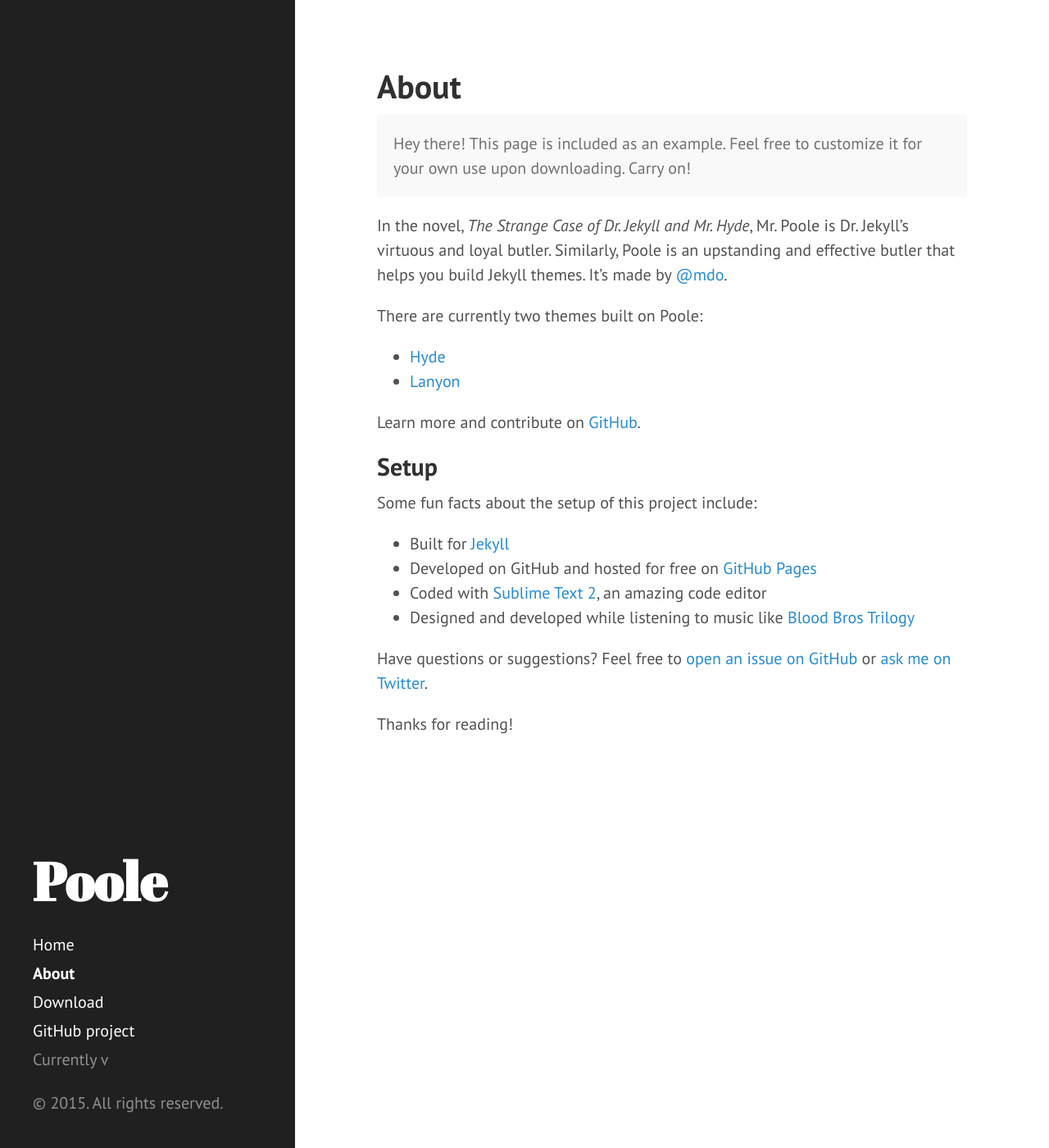
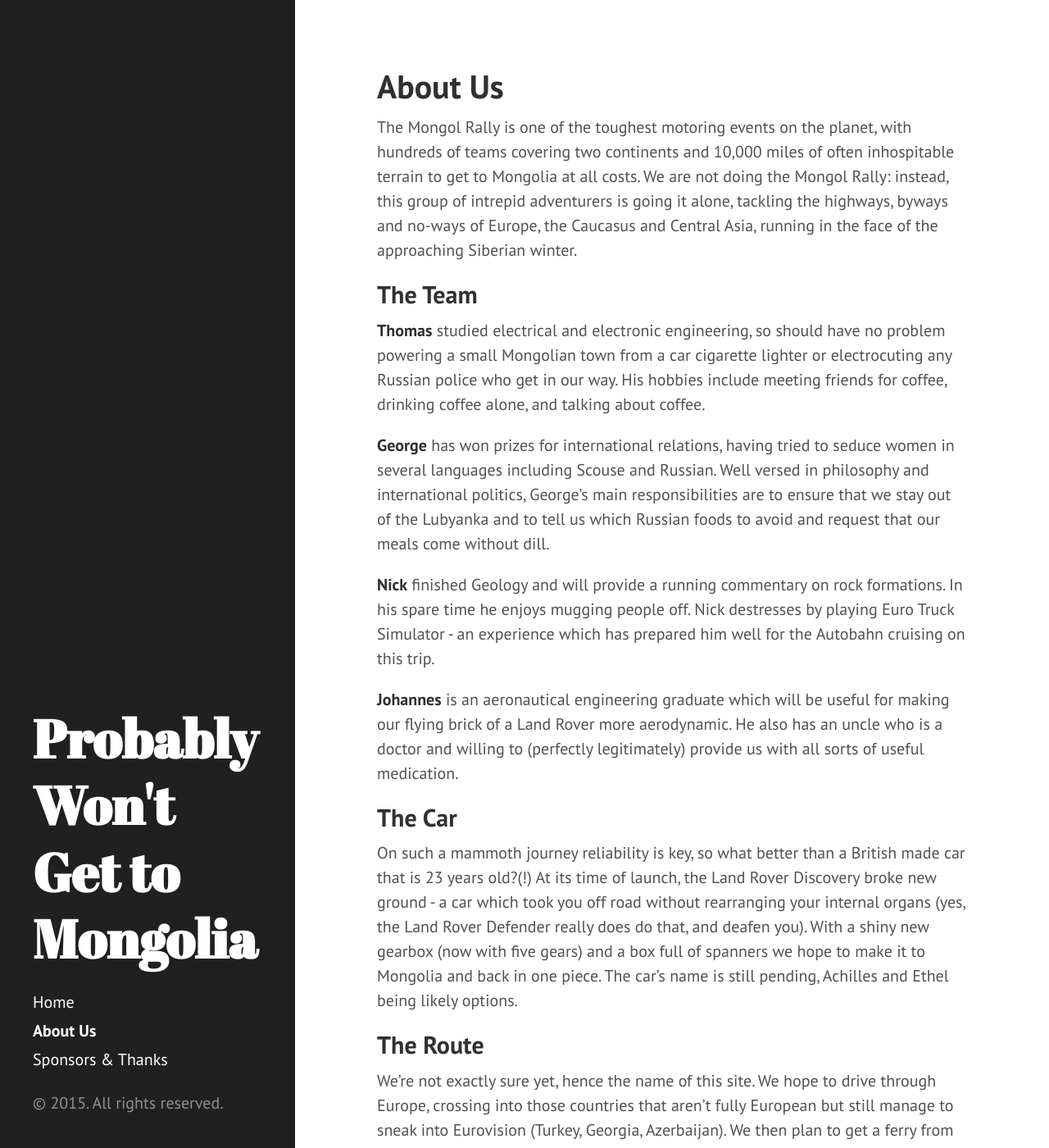
Before and after one commit to txsl/probablywontgettomongolia.com, a Jekyll site: the page built from about.md, in a window 1280 px wide and 1400 px high. Shown: the whole window at 82% size. Built offline with Jekyll 4.4.1, drawn with Linux system fonts in a browser that asks for light colours; some of the changed text lies outside the part shown.

Commit message:
Static pages should be what we want now

```diff
--- a/404.html
+++ b/404.html
@@ -6,5 +6,5 @@ permalink: 404.html
 
 <div class="page">
   <h1 class="page-title">404: Page not found</h1>
-  <p class="lead">Sorry, we've misplaced that URL or it's pointing to something that doesn't exist. <a href="{{ site.baseurl }}/">Head back home</a> to try finding it again.</p>
+  <p class="lead">Sorry, we've misplaced that URL or it's pointing to something that doesn't exist. Or we got lost in Mongolia. <a href="{{ site.baseurl }}/">Head back home</a> to try finding it again.</p>
 </div>
--- a/_config.yml
+++ b/_config.yml
@@ -5,7 +5,7 @@ permalink:           pretty
 relative_permalinks: true
 
 # Setup
-title:               Poole
+title:               Probably Won't Get to Mongolia
 tagline:             The Jekyll Butler
 url:                 http://probablywontgettomongolia.com
 paginate:            1
--- a/_includes/sidebar.html
+++ b/_includes/sidebar.html
@@ -26,9 +26,6 @@
         {% endif %}
       {% endfor %}
 
-      <a class="sidebar-nav-item" href="{{ site.github.repo }}/archive/v{{ site.version }}.zip">Download</a>
-      <a class="sidebar-nav-item" href="{{ site.github.repo }}">GitHub project</a>
-      <span class="sidebar-nav-item">Currently v{{ site.version }}</span>
     </nav>
 
     <p>&copy; {{ site.time | date: '%Y' }}. All rights reserved.</p>
--- a/about.md
+++ b/about.md
@@ -1,30 +1,24 @@
 ---
 layout: page
-title: About
+title: About Us
 ---
 
-<p class="message">
-  Hey there! This page is included as an example. Feel free to customize it for your own use upon downloading. Carry on!
-</p>
+The Mongol Rally is one of the toughest motoring events on the planet, with hundreds of teams covering two continents and 10,000 miles of often inhospitable terrain to get to Mongolia at all costs. We are not doing the Mongol Rally: instead, this group of intrepid adventurers is going it alone, tackling the highways, byways and no-ways of Europe, the Caucasus and Central Asia, running in the face of the approaching Siberian winter.
 
-In the novel, *The Strange Case of Dr. Jekyll and Mr. Hyde*, Mr. Poole is Dr. Jekyll's virtuous and loyal butler. Similarly, Poole is an upstanding and effective butler that helps you build Jekyll themes. It's made by [@mdo](https://twitter.com/mdo).
+## The Team
 
-There are currently two themes built on Poole:
+**Thomas** studied electrical and electronic engineering, so should have no problem powering a small Mongolian town from a car cigarette lighter or electrocuting any Russian police who get in our way. His hobbies include meeting friends for coffee, drinking coffee alone, and talking about coffee.
 
-* [Hyde](http://hyde.getpoole.com)
-* [Lanyon](http://lanyon.getpoole.com)
+**George** has won prizes for international relations, having tried to seduce women in several languages including Scouse and Russian. Well versed in philosophy and international politics, George’s main responsibilities are to ensure that we stay out of the Lubyanka and to tell us which Russian foods to avoid and request that our meals come without dill.
 
-Learn more and contribute on [GitHub](https://github.com/poole).
+**Nick** finished Geology and will provide a running commentary on rock formations. In his spare time he enjoys mugging people off. Nick destresses by playing Euro Truck Simulator - an experience which has prepared him well for the Autobahn cruising on this trip.
 
-## Setup
+**Johannes** is an aeronautical engineering graduate which will be useful for making our flying brick of a Land Rover more aerodynamic. He also has an uncle who is a doctor and willing to (perfectly legitimately) provide us with all sorts of useful medication.
 
-Some fun facts about the setup of this project include:
+## The Car
 
-* Built for [Jekyll](http://jekyllrb.com)
-* Developed on GitHub and hosted for free on [GitHub Pages](https://pages.github.com)
-* Coded with [Sublime Text 2](http://sublimetext.com), an amazing code editor
-* Designed and developed while listening to music like [Blood Bros Trilogy](https://soundcloud.com/maddecent/sets/blood-bros-series)
+On such a mammoth journey reliability is key, so what better than a British made car that is 23 years old?(!) At its time of launch, the Land Rover Discovery broke new ground - a car which took you off road without rearranging your internal organs (yes, the Land Rover Defender really does do that, and deafen you). With a shiny new gearbox (now with five gears) and a box full of spanners we hope to make it to Mongolia and back in one piece. The car's name is still pending, Achilles and Ethel being likely options.
 
-Have questions or suggestions? Feel free to [open an issue on GitHub](https://github.com/poole/poole/issues/new) or [ask me on Twitter](https://twitter.com/mdo).
+## The Route
 
-Thanks for reading!
+We’re not exactly sure yet, hence the name of this site. We hope to drive through Europe, crossing into those countries that aren’t fully European but still manage to sneak into Eurovision (Turkey, Georgia, Azerbaijan). We then plan to get a ferry from Baku, Azerbaijan to Aktau, Kazakhstan (an Asian country which managed to sneak a team into Champions league); we are reliably informed (thanks Caravanistan!) that this ferry takes anything between 2 days and a week. We will then, hopefully, drive north into Russia, east across to Mongolia before heading back through the vast expanse of Russia into the European Union, all before our Russian visas expire.
```
Also changed, not shown: sponsors.md (added, +35 -0 lines), public/img/ellucian_purple.png (added).
